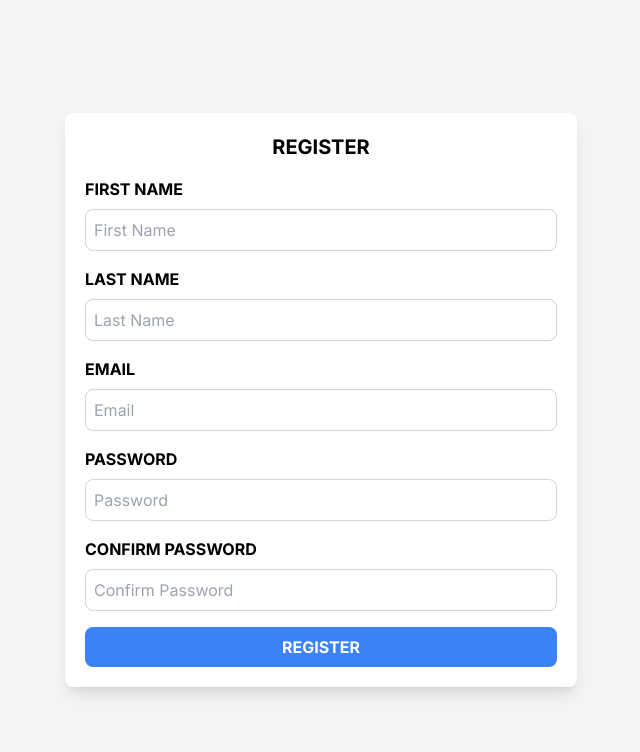
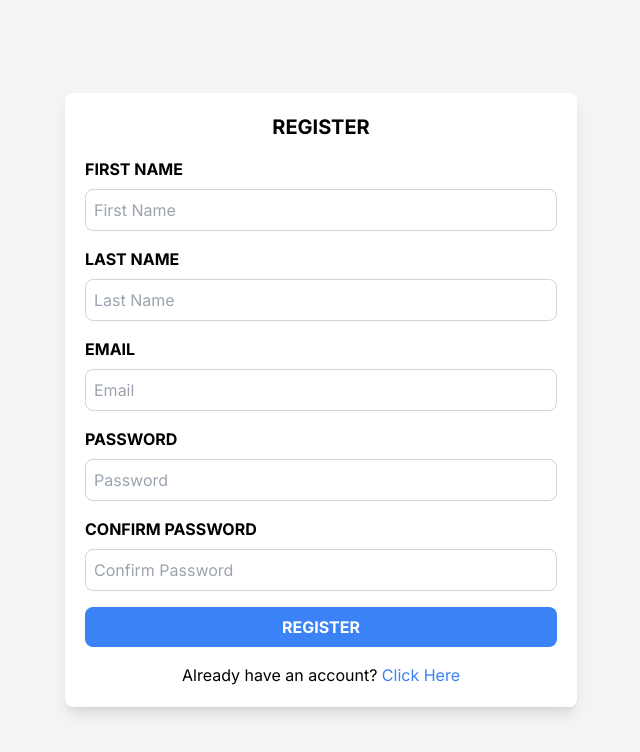
Before and after one commit to kizoukun/information-management-next, a Next.js app: page /auth/register in a window 1280 px wide. Shown: the top 752 px of the page, without its empty margins (319-959 px from the left). Built offline with nearby package versions, Linux system fonts and the light colour scheme; no server answers.

Commit message:
fix(auth): add redirect to from login to register and otherway around

```diff
--- a/src/app/(auth)/auth/login/page.tsx
+++ b/src/app/(auth)/auth/login/page.tsx
@@ -1,3 +1,4 @@
+import Link from "next/link";
 import LoginForm from "./_components/LoginForm";
 
 export default async function LoginPage() {
@@ -6,6 +7,15 @@
          <div className="max-w-lg w-full mx-auto p-5 shadow-lg rounded-lg bg-white space-y-4">
             <p className="text-xl text-center font-bold">LOGIN</p>
             <LoginForm />
+            <p className="text-center">
+               Need to create an account?{" "}
+               <Link
+                  href="/auth/register"
+                  className="text-blue-500 hover:text-blue-400 hover:underline"
+               >
+                  Click Here
+               </Link>
+            </p>
          </div>
       </main>
    );
--- a/src/app/(auth)/auth/register/page.tsx
+++ b/src/app/(auth)/auth/register/page.tsx
@@ -1,3 +1,4 @@
+import Link from "next/link";
 import RegisterForm from "./_components/RegisterForm";
 
 export default async function RegisterPage() {
@@ -6,6 +7,15 @@
          <div className="max-w-lg w-full mx-auto p-5 shadow-lg rounded-lg bg-white space-y-4">
             <p className="text-xl text-center font-bold">REGISTER</p>
             <RegisterForm />
+            <p className="text-center">
+               Already have an account?{" "}
+               <Link
+                  href="/auth/login"
+                  className="text-blue-500 hover:text-blue-400 hover:underline"
+               >
+                  Click Here
+               </Link>
+            </p>
          </div>
       </main>
    );
```
